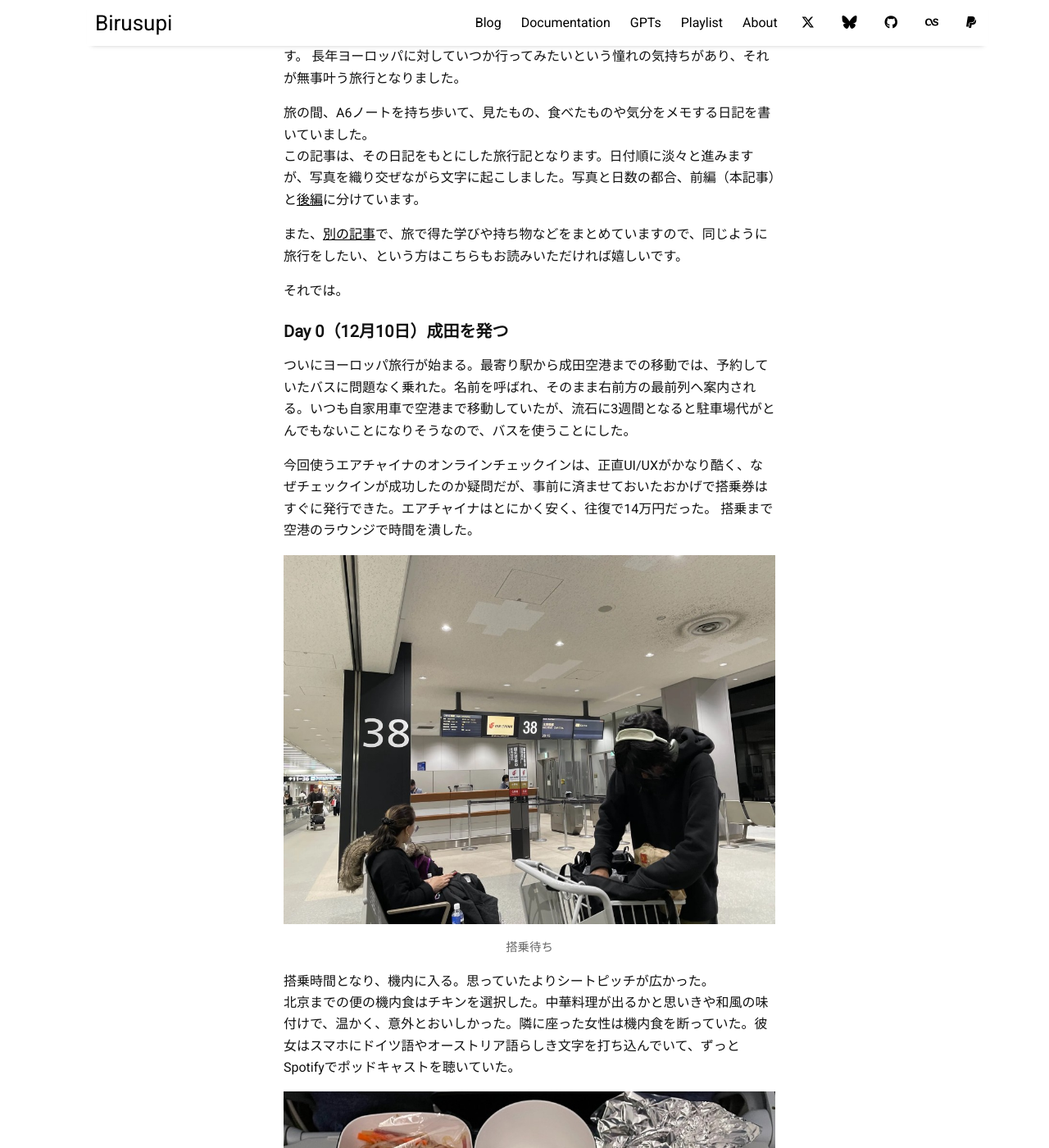
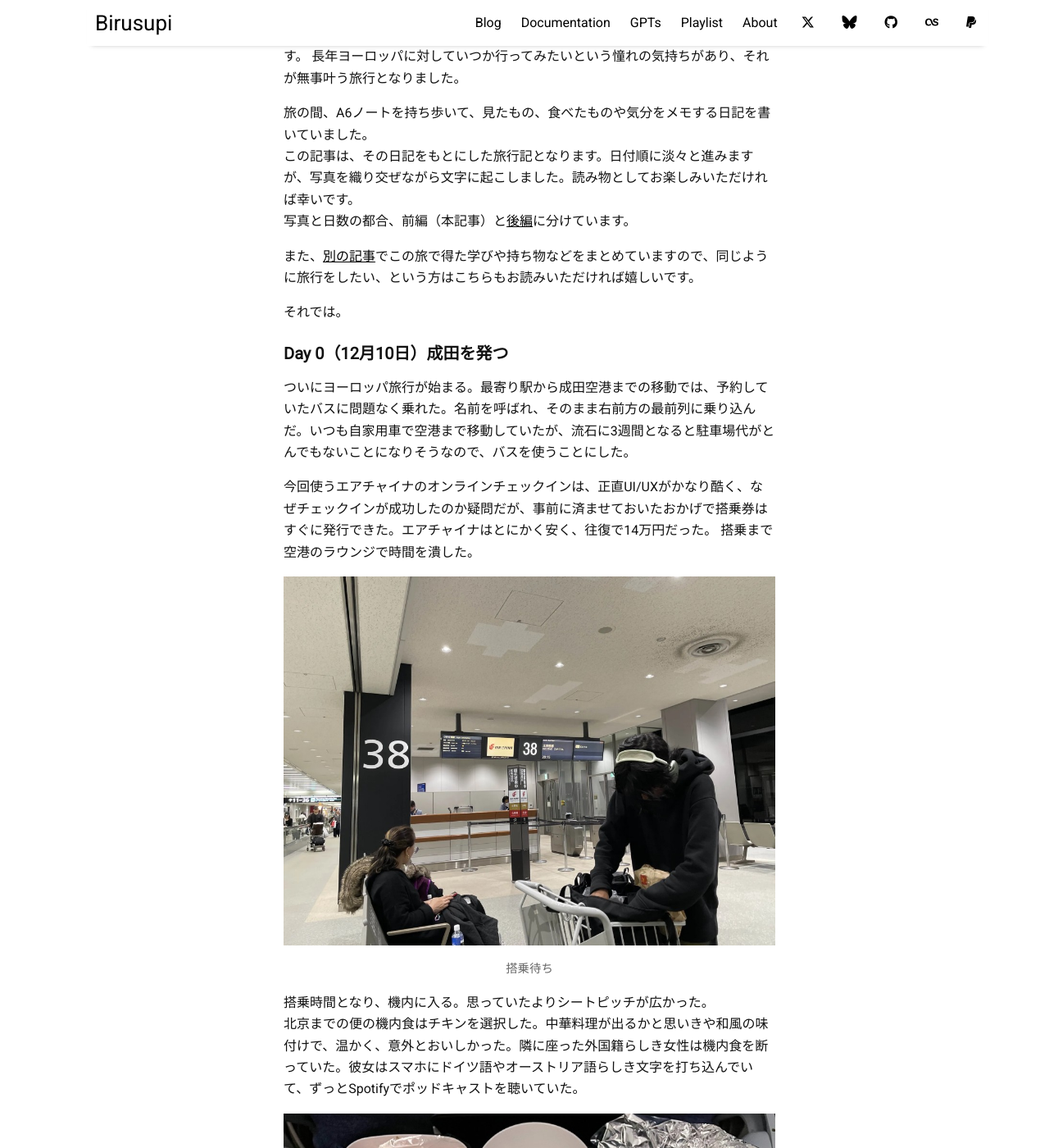
Before and after one commit to spira-unplugged/birusupi, a Jekyll site: the page built from _posts/2026-01-22-eurotrip_travelogue_1.md, in a window 1280 px wide and 1400 px high, scrolled down 1644 px. Shown: the whole window at 82% size. Built offline with Jekyll 4.4.1, drawn with Linux system fonts in a browser that asks for light colours; some of the changed text lies outside the part shown.

Commit message:
Add second part of winter Eurotrip travelogue and accompanying images
- Created a new post detailing the second half of a 3-week winter trip through Europe, including experiences in Plzeň, Regensburg, Nuremberg, Rothenburg ob der Tauber, Stuttgart, and Barcelona.
- Added 7 new images to enhance the travelogue.

```diff
--- a/_posts/2026-01-22-eurotrip_travelogue_1.md
+++ b/_posts/2026-01-22-eurotrip_travelogue_1.md
@@ -25,15 +25,16 @@ last_modified_at: 2026-01-22 00:00:00 +0900
 長年ヨーロッパに対していつか行ってみたいという憧れの気持ちがあり、それが無事叶う旅行となりました。
 
 旅の間、A6ノートを持ち歩いて、見たもの、食べたものや気分をメモする日記を書いていました。
-この記事は、その日記をもとにした旅行記となります。日付順に淡々と進みますが、写真を織り交ぜながら文字に起こしました。写真と日数の都合、前編（本記事）と[後編](https://spira-unplugged.github.io/birusupi/eurotrip_travelogue_1)に分けています。
+この記事は、その日記をもとにした旅行記となります。日付順に淡々と進みますが、写真を織り交ぜながら文字に起こしました。読み物としてお楽しみいただければ幸いです。
+写真と日数の都合、前編（本記事）と[後編](https://spira-unplugged.github.io/birusupi/eurotrip_travelogue_1)に分けています。
 
-また、[別の記事](https://spira-unplugged.github.io/birusupi/eurotrip)で、旅で得た学びや持ち物などをまとめていますので、同じように旅行をしたい、という方はこちらもお読みいただければ嬉しいです。
+また、[別の記事](https://spira-unplugged.github.io/birusupi/eurotrip)でこの旅で得た学びや持ち物などをまとめていますので、同じように旅行をしたい、という方はこちらもお読みいただければ嬉しいです。
 
 それでは。
 
 ### Day 0（12月10日）成田を発つ
 
-ついにヨーロッパ旅行が始まる。最寄り駅から成田空港までの移動では、予約していたバスに問題なく乗れた。名前を呼ばれ、そのまま右前方の最前列へ案内される。いつも自家用車で空港まで移動していたが、流石に3週間となると駐車場代がとんでもないことになりそうなので、バスを使うことにした。
+ついにヨーロッパ旅行が始まる。最寄り駅から成田空港までの移動では、予約していたバスに問題なく乗れた。名前を呼ばれ、そのまま右前方の最前列に乗り込んだ。いつも自家用車で空港まで移動していたが、流石に3週間となると駐車場代がとんでもないことになりそうなので、バスを使うことにした。
 
 今回使うエアチャイナのオンラインチェックインは、正直UI/UXがかなり酷く、なぜチェックインが成功したのか疑問だが、事前に済ませておいたおかげで搭乗券はすぐに発行できた。エアチャイナはとにかく安く、往復で14万円だった。
 搭乗まで空港のラウンジで時間を潰した。
@@ -42,7 +43,7 @@ last_modified_at: 2026-01-22 00:00:00 +0900
 <div class="img-cap">搭乗待ち</div>
 
 搭乗時間となり、機内に入る。思っていたよりシートピッチが広かった。
-北京までの便の機内食はチキンを選択した。中華料理が出るかと思いきや和風の味付けで、温かく、意外とおいしかった。隣に座った女性は機内食を断っていた。彼女はスマホにドイツ語やオーストリア語らしき文字を打ち込んでいて、ずっとSpotifyでポッドキャストを聴いていた。
+北京までの便の機内食はチキンを選択した。中華料理が出るかと思いきや和風の味付けで、温かく、意外とおいしかった。隣に座った外国籍らしき女性は機内食を断っていた。彼女はスマホにドイツ語やオーストリア語らしき文字を打ち込んでいて、ずっとSpotifyでポッドキャストを聴いていた。
 
 ![]({{ site.baseurl }}/assets/img/2026-01-22-eurotrip_travelogue/IMG_2651.jpg)
 <div class="img-cap">見返すとほぼ日本食だった件</div>
@@ -99,7 +100,7 @@ iPadでNetflixを開き、水曜どうでしょう ヨーロッパ編とスト
 
 ### Day 2（12月12日）ブダ城とドナウ川クルーズ
 
-朝起きて、日本から持ってきた顆粒のコーヒーを淹れた。
+朝起きて、部屋にあった電気ケトルでお湯を沸かし、日本から持ってきた顆粒のコーヒーを淹れた。アパートの廊下で淹れたコーヒーを飲み、海外に来たのだなという実感を噛み締めながら今日の予定を考えた。
 
 ![]({{ site.baseurl }}/assets/img/2026-01-22-eurotrip_travelogue/DSC01945.jpg)
 <div class="img-cap">どうでもいい写真</div>
@@ -109,27 +110,33 @@ iPadでNetflixを開き、水曜どうでしょう ヨーロッパ編とスト
 ![]({{ site.baseurl }}/assets/img/2026-01-22-eurotrip_travelogue/DSC01952.jpg)
 <div class="img-cap">アパートからセーチェーニ鎖橋でドナウ川を渡る</div>
 
-ブダ城エリアに上がるための坂がきつかった。
-マーチャーシュ教会の中に入る。入場料は3,100ハンガリーフォリント。これで手持ちの現金は、ほぼすべて使い切ったと思う。教会の内部は美しく、色彩と装飾の密度にしばらく見とれた。
+ブダ城エリアは高所にあり、登るための坂がきつかった。
+エリアに着き早速目に入ったマーチャーシュ教会の中に入ることにした。入場料は3,100ハンガリーフォリント。これで手持ちの現金は、ほぼすべて使い切ったと思う。教会の内部は美しく、色彩と装飾の密度にしばらく見とれた。
 
 ![]({{ site.baseurl }}/assets/img/2026-01-22-eurotrip_travelogue/DSC01978.jpg)
 <div class="img-cap">マーチャーシュ教会内部</div>
 
-教会の前やブダ側でもクリスマスマーケットが開かれていた。ホットワインを一杯買った。前日と同じく、量がかなり多い。
+教会の前やブダ側でもクリスマスマーケットが開かれていた。ホットワインを一杯買った。前日イシュトヴァーン大聖堂で飲んだときと同じく、量がかなり多い。お酒に弱い人は、飲み終わった頃には歩けなくなってしまうと思う。
 
-その後ブダ城を観光するなどした。なおブダ城外観は工事であまり見ることは出来なかった。
+![]({{ site.baseurl }}/assets/img/2026-01-22-eurotrip_travelogue/DSC01970.jpg)
+<div class="img-cap">マーチャーシュ教会前のクリスマスマーケット</div>
+
+![]({{ site.baseurl }}/assets/img/2026-01-22-eurotrip_travelogue/DSC01985.jpg)
+<div class="img-cap">分かりづらいが、紙コップは結構大きい</div>
+
+その後ブダ城方面を観光するなどした。なおブダ城外観は工事であまり見ることは出来なかった。
 
 ![]({{ site.baseurl }}/assets/img/2026-01-22-eurotrip_travelogue/DSC02000.jpg)
 <div class="img-cap">ブダ城から市街を見下ろす、ハンガリーの建国神話に登場する伝説の鳥「トゥルル（Turul）」</div>
 
 アパートに戻る前にスーパーに寄り、またビール、ピザ、トルティーヤサンドを買った。トルティーヤサンドを半分ほど食べ、ビールを飲んで少し休憩。
 夕方からはドナウ川クルーズへ。
-ライトアップされた国会議事堂は確かに美しかったが、とにかく寒かった。ニット帽を被らなかったのが失敗だったし、ダウンからフードを外していたのも完全に判断ミスだった。
+ライトアップされた国会議事堂は確かに美しかったが、それなりのスピードで河上を船が走るので、とにかく風が寒かった。ニット帽を被らなかったのが失敗だったし、ダウンからフードを外していたのも完全に判断ミスだった。
 
 ![]({{ site.baseurl }}/assets/img/2026-01-22-eurotrip_travelogue/DSC02056.jpg)
 <div class="img-cap">ドナウ川から望む国会議事堂</div>
 
-船着き場までは歩いて来たので、帰りも同じ道を歩く。冷え切った身体のままアパートに戻り、ピザを電子レンジで温めてビールと一緒に食べた。ブルーチーズがのったピザで、かなりうまい。救われた気分になった。
+船着き場までは歩いて来たので、帰りも同じ道を歩く。冷え切った身体のままアパートに戻り、ピザを電子レンジで温めてビールと一緒に食べた。ブルーチーズがのったピザで、かなりうまい。救われた気分になった…。
 
 ### Day 3（12月13日）ブダペストからブラチスラヴァへ
 
@@ -143,7 +150,10 @@ iPadでNetflixを開き、水曜どうでしょう ヨーロッパ編とスト
 
 予約したチケット情報だけでは、電車の外装や内装から判断する材料が少なく、また指定した座席の場所も分かりづらく少し焦った。たぶんここだろう、という席に座る。相席になった家族連れと、アイコンタクトを交わし暗黙の了解をお互いに得た。
 
-途中、2階建て車両で車掌によるチェックがあったが、特に問題はなかった。チケットの注意事項にあったパスポートの確認もなく、スマホでチケットのQRコードのようなものを見せるだけで済んだ。
+![]({{ site.baseurl }}/assets/img/2026-01-22-eurotrip_travelogue/DSC02067.jpg)
+<div class="img-cap">ブダペスト西駅のホーム 右手の青い電車に乗った</div>
+
+途中、2回車掌による切符のチェックがあったが、特に問題はなかった。チケットの注意事項にあったパスポートの確認もなく、スマホでチケットのQRコードのようなものを見せて専用機械でスキャンしてもらうだけで済んだ。
 
 ブダペストからブラチスラヴァまでの車窓は、正直かなり田舎だった。
 しかもいい感じの田舎ではなく、冬の北海道や、旧ソ連映画を見ているような、陰鬱な雰囲気が続いていた。曇っているのが良くないのだろう。
@@ -156,6 +166,12 @@ iPadでNetflixを開き、水曜どうでしょう ヨーロッパ編とスト
 到着は16時ごろ。ドミトリーにチェックインした。この日は無理に観光せず、近場のスーパーとクリスマスマーケットを少し見る程度でいいことにした。
 …つもりだったが、翌朝にウィーンに移動する前に、高所にあるブラチスラヴァ城へ行くのは大変そうだと感じ、結局この日のうちに向かうことにした。結局坂がきついという感想ではあった。
 
+![]({{ site.baseurl }}/assets/img/2026-01-22-eurotrip_travelogue/DSC02077.jpg)
+<div class="img-cap">ブラチスラヴァ城まで坂を登る</div>
+
+![]({{ site.baseurl }}/assets/img/2026-01-22-eurotrip_travelogue/DSC02078.jpg)
+<div class="img-cap">着いたが城郭に阻まれ入口が分からない</div>
+
 城の敷地への入口が分からず、しばらく城壁をぐるぐる回る。ようやくそれらしい入口を見つけると、洋館のような佇まいの白い建物が現れた。
 
 ![]({{ site.baseurl }}/assets/img/2026-01-22-eurotrip_travelogue/DSC02084.jpg)
@@ -166,12 +182,16 @@ iPadでNetflixを開き、水曜どうでしょう ヨーロッパ編とスト
 商業化されていない、雰囲気のいいマーケットだった。クレジットカードは使えず、現金も持っていなかったので、何も買えなかったのが残念だった。これから行く旅の中でも、こういうマーケットが一つ二つあればいいなと思った。
 
 ![]({{ site.baseurl }}/assets/img/2026-01-22-eurotrip_travelogue/DSC02089.jpg)
-<div class="img-cap">ウィッチャーあるいはThe Elder Scrollsを感じる</div>
+<div class="img-cap">ゲームのウィッチャーあるいはThe Elder Scrollsを感じる</div>
 
 調べたら中世のクリスマスマーケット（[Stredoveké vianočné trhy](https://www.visitbratislava.com/sk/podujatia/stredoveke-vianocne-trhy/)） ということで、街の中心広場のマーケットとは異なり、城内のこのマーケットは「中世」をテーマにしているのが特徴らしい。写真に写っているように、当時風の衣装を着たスタッフがいたり、昔ながらの工芸品が並んでいたりと、タイムスリップしたような雰囲気が楽しめた。
+
+![]({{ site.baseurl }}/assets/img/2026-01-22-eurotrip_travelogue/DSC02093.jpg)
+<div class="img-cap">左手にある塔が聖マルティン大聖堂</div>
+
 城を出て、中心街へ向かう。立派な建物が見えてきたので何かと見たら、聖マルティン大聖堂と書いてあった。中世〜近世までマリア・テレジアを含むハンガリー王国王家の戴冠式が行われてきた、歴史深い教会であった。クリスマス時期だからか、入場料は無かった。
 ![]({{ site.baseurl }}/assets/img/2026-01-22-eurotrip_travelogue/DSC02099.jpg)
-<div class="img-cap">聖マルティン大聖堂</div>
+<div class="img-cap">聖マルティン大聖堂内部</div>
 
 中心街の繁華街のマーケットへ。こちらは人が多く、完全に観光ナイズされた感じだった。軽く冷やかして終わった。
 
```
Also changed, not shown: other parts of _posts/2026-01-22-eurotrip_travelogue_1.md (+1 -1 lines), _posts/2026-01-23-eurotrip_travelogue_2.md (renamed from _posts/2026-01-22-eurotrip_travelogue_2.md, +1 -1 lines), assets/img/2026-01-22-eurotrip_travelogue/DSC01970.jpg (added), assets/img/2026-01-22-eurotrip_travelogue/DSC01985.jpg (added), assets/img/2026-01-22-eurotrip_travelogue/DSC02067.jpg (added), assets/img/2026-01-22-eurotrip_travelogue/DSC02077.jpg (added), assets/img/2026-01-22-eurotrip_travelogue/DSC02078.jpg (added), assets/img/2026-01-22-eurotrip_travelogue/DSC02093.jpg (added).
